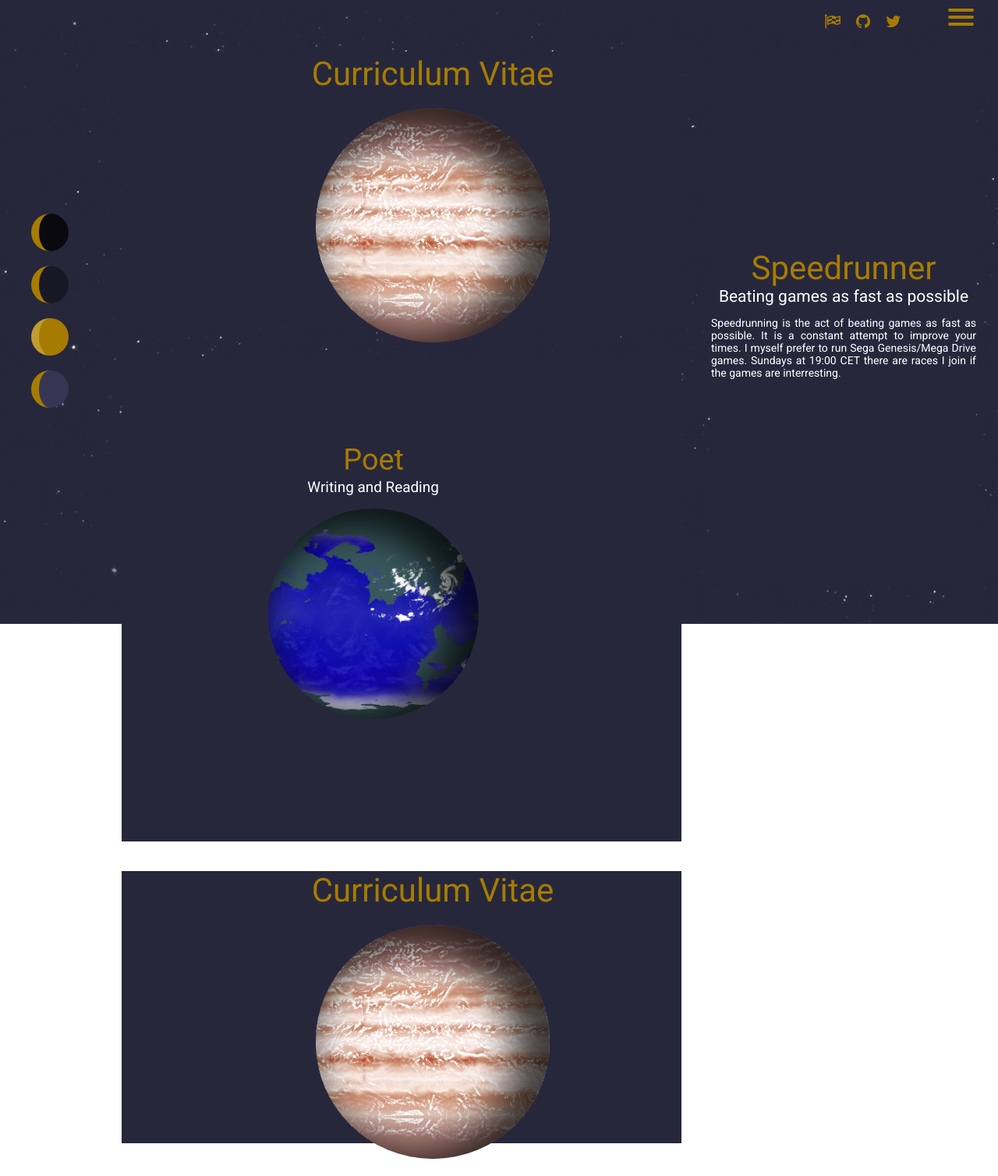
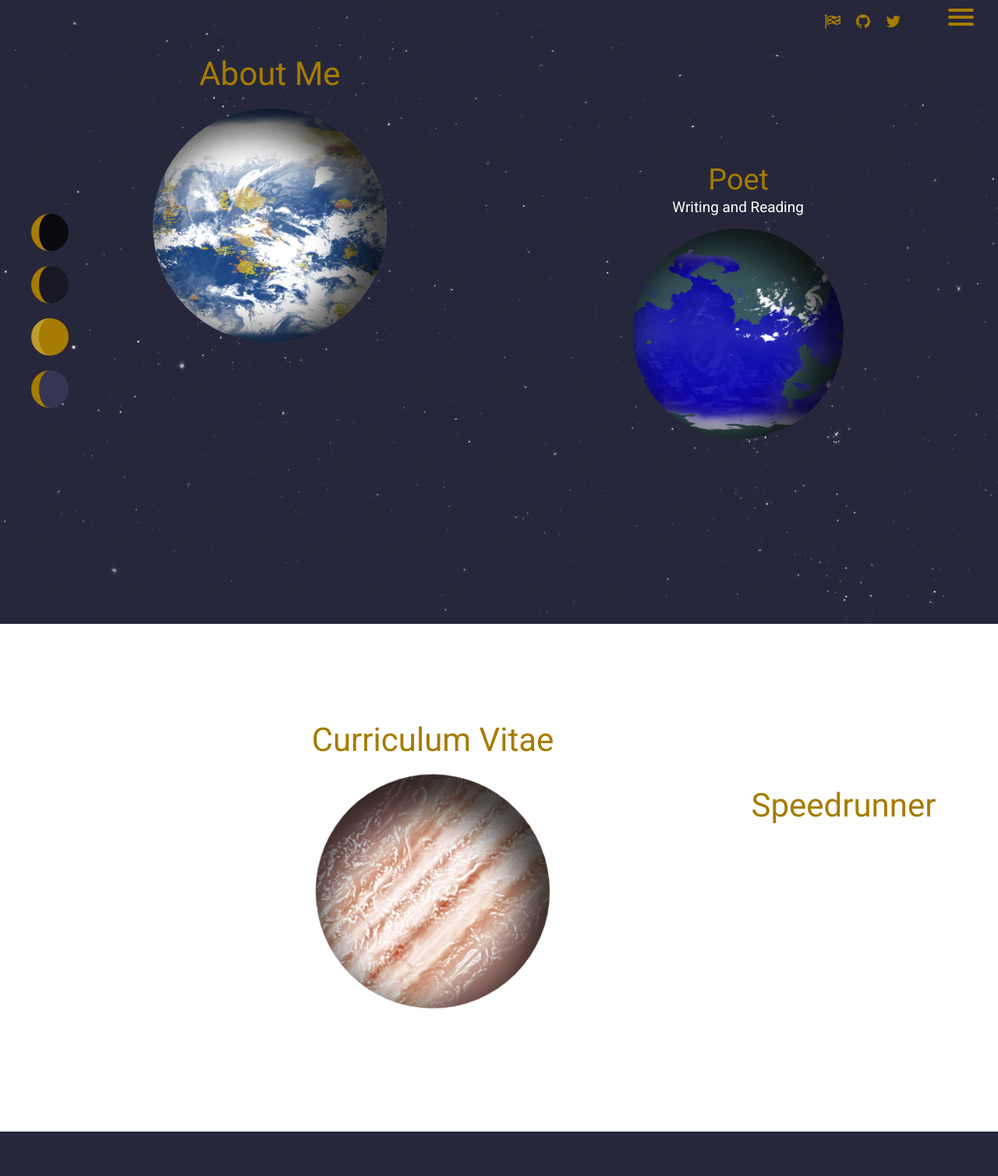
Before and after one commit to Aureus-Lunae/portfolio, a PHP site: page /aboutme.html in a window 1280 px wide. Shown: the whole page at 78% size. After the commit the page ends 1451 px from the top, so only its background shows below. Run offline with PHP 8.4, Linux system fonts and the light colour scheme; style sheets or scripts are compiled from the project's sources.

Commit message:
Basic information added

```diff
--- a/aboutme.html
+++ b/aboutme.html
@@ -52,21 +52,30 @@
 
 	<div class='grid-layout'>
 
-		<div class='about colspan-2'>
-			<div class='about-title trans-s10-0-r40-0deg'>Curriculum Vitae</div>
-			<div class='about-subtitle trans-s10-0-r40-0deg'></div>
-			<div class='space-perspective trans-s10-d20-r40-0deg'>
-				<a href='downloads/cv.pdf' class='planet gasplanet2'>
-					<div class='planet planetcloud3'></div>
-				</a>
+		<div class='project'>
+			<div class='about-title trans-s10-0-r20-0deg'>About Me</div>
+			<div class='about-subtitle trans-s10-0-r20-0deg'></div>
+			<div class='space-perspective trans-s10-d20-r20-0deg'>
+				<div class='planet earthplanet1 hide'>
+					<div class='planet planetcloud1'>
+						<div class='extra'>
+							<p>
+								I am a developer, poet, speedrun journalist and speedrunner in the
+								Netherlands. As a poet, I write when I have inspiration. As a
+								speedrunner, I run games whenever I have time. And as a journalist, I
+								write articles for Indie Game Press.
+							</p>
+						</div>
+					</div>
+				</div>
 			</div>
 		</div>
 
 
-		<div class='about colspan-2 rowspan-2'>
-			<div class='about-title trans-s09-u20-l40-0deg'>Poet</div>
-			<div class='about-subtitle trans-s09-u20-l40-0deg'>Writing and Reading</div>
-			<div class='space-perspective trans-s09-u20-l40-0deg'>
+		<div class='project colspan-2 rowspan-2'>
+			<div class='about-title trans-s09-u20-r60-0deg'>Poet</div>
+			<div class='about-subtitle trans-s09-u20-r60-0deg'>Writing and Reading</div>
+			<div class='space-perspective trans-s09-u20-r60-0deg'>
 				<div class='planet earthplanet2 hide'>
 					<div class='planet planetcloud4'>
 						<div class='extra'>
@@ -91,17 +100,17 @@
 			</div>
 		</div>
 
-		<div class='about colspan-2'>
+		<div class='project colspan-2 rowspan-3'>
 			<div class='about-title trans-s10-0-r40-0deg'>Curriculum Vitae</div>
 			<div class='about-subtitle trans-s10-0-r40-0deg'></div>
-			<div class='space-perspective trans-s10-d20-r40-0deg'>
+			<div class='space-perspective trans-s10-d20-r40--45deg'>
 				<a href='downloads/cv.pdf' class='planet gasplanet2'>
 					<div class='planet planetcloud3'></div>
 				</a>
 			</div>
 		</div>
 
-		<div class='about rowspan-2'>
+		<div class='project rowspan-2'>
 			<div class='about-title'>Speedrunner</div>
 			<div class='about-subtitle'>Beating games as fast as possible</div>
 			<p>Speedrunning is the act of beating games as fast as possible. It is a
--- a/css/style.css
+++ b/css/style.css
@@ -115,6 +115,7 @@ body {
 	z-index: 1;
 }
 
+.about-title,
 .project-text {
 	font-size: 3em;
 	color: #a67c00;
@@ -128,33 +129,25 @@ body {
 	text-align: center;
 }
 
-.about {
-	margin: 1em;
-	display: flex;
-	flex-direction: column;
-	justify-content: center;
-	align-items: center;
-	z-index: 1;
-}
-
-.about-title {
-	font-size: 3em;
-	color: #a67c00;
-	text-align: center;
-}
-
 .about-subtitle {
 	font-size: 1.5em;
 	color: #fff;
 	text-align: center;
 }
 
-.about p {
+.project p {
 	text-align: justify;
 }
 
 .extra {
 	display: none;
+	position: absolute;
+	width: 320px;
+	color: #a67c00;
+	text-shadow: -1px 0 #000, 0 1px #000, 1px 0 #000, 0 -1px #000;
+	transform: translate(250px, 50px);
+	text-align: center;
+	z-index: 5;
 }
 
 .extra-title {
@@ -164,7 +157,6 @@ body {
 }
 
 .extra p {
-	padding: 0.5em;
 	font-size: 1em;
 }
 
@@ -172,17 +164,10 @@ body {
 .hide {
 	width: 100%;
 	height: 100%;
-	z-index: 4;
 }
 
 .hide:hover .extra {
 	display: inline-block;
-	position: absolute;
-	color: #a67c00;
-	text-shadow: -1px 0 #000, 0 1px #000, 1px 0 #000, 0 -1px #000;
-	transform: translate(-50px, 50px);
-	text-align: center;
-	border-radius: 20px;
 }
 
 /**
@@ -227,6 +212,13 @@ only screen and (min-device-width: 350px) and (max-device-width: 768px) {
 		grid-row-end: span 1;
 	}
 
+	.extra {
+		display: inline-block;
+		transform: translate(0, 0);
+		text-align: center;
+		z-index: 5;
+	}
+
 }
 
 @media only screen and (max-device-width: 1400px) and (orientation: portrait) {
@@ -238,4 +230,11 @@ only screen and (min-device-width: 350px) and (max-device-width: 768px) {
 		margin-left: 0;
 		padding-top: 64px
 	}
+
+	.extra {
+		display: inline-block;
+		transform: translate(0, 0);
+		text-align: center;
+		z-index: 5;
+	}
 }
```
